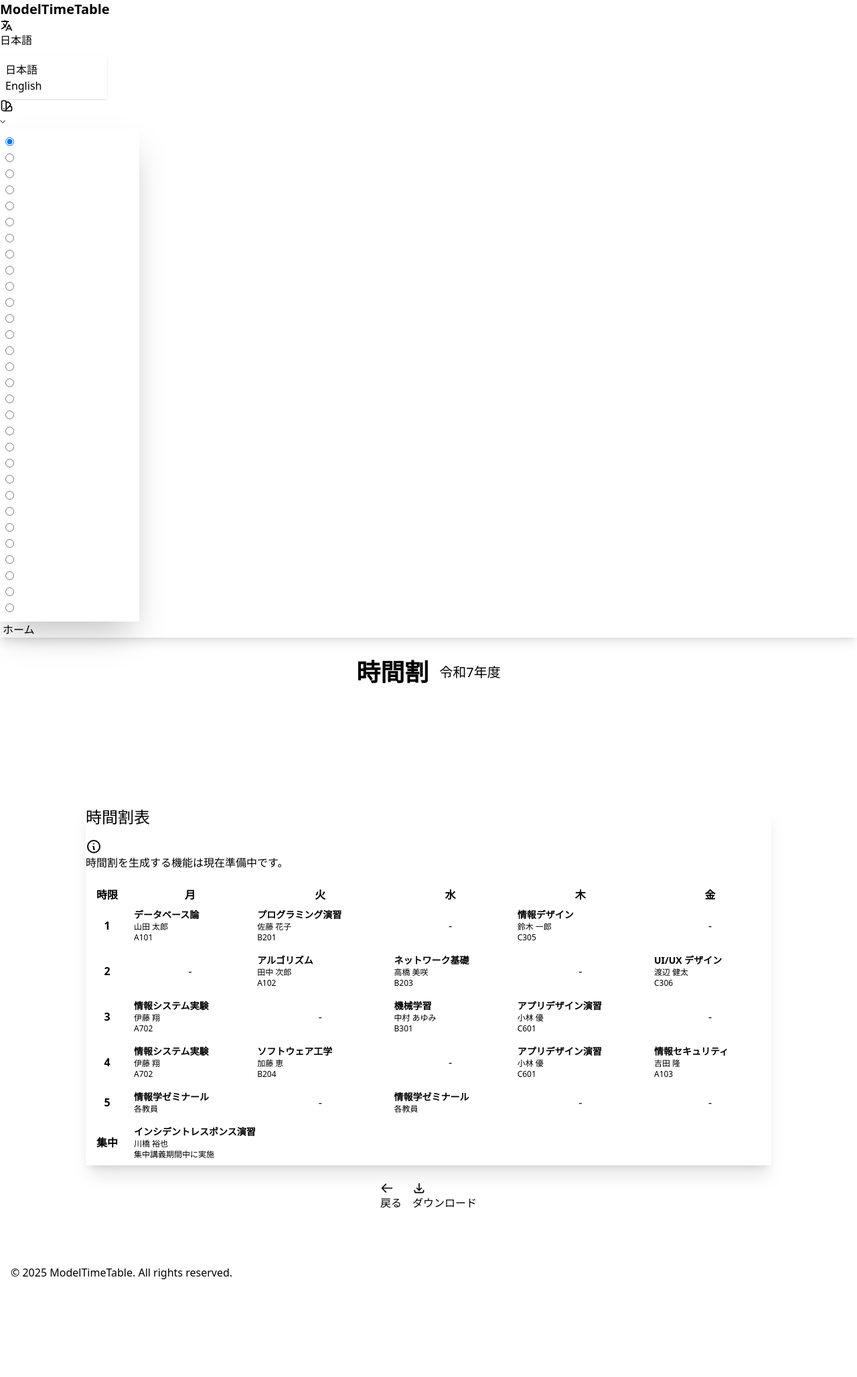
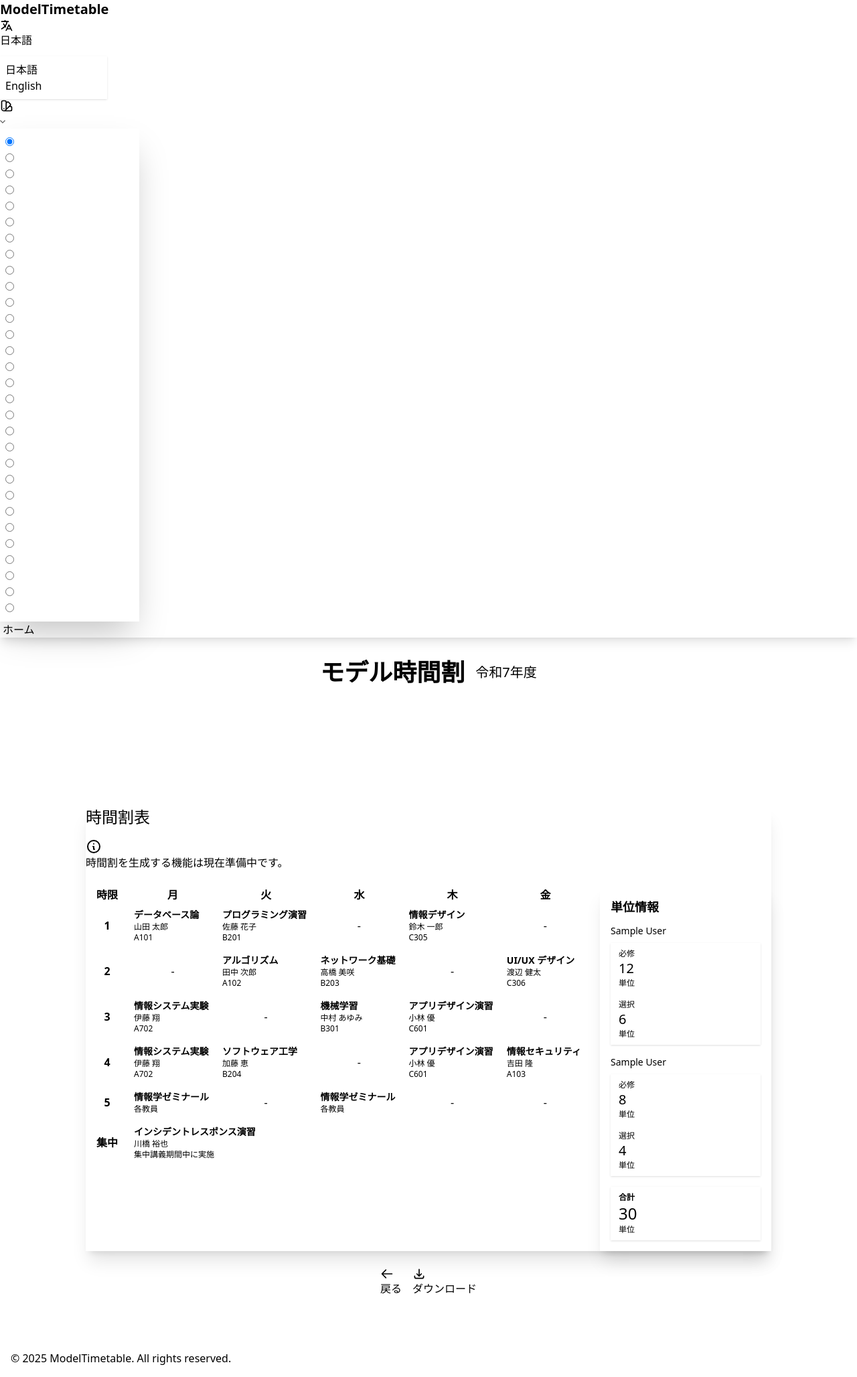
Before and after one commit to tsmh3939/ModelTimeTable, a Flask app: page /result in a window 1280 px wide. Shown: the whole page at 67% size. Before the commit the page ends 1910 px from the top, so only its background shows below. Run offline with Flask 3, Linux system fonts and the light colour scheme; the visitor is signed in with stand-in values (Sample User, id 1); some libraries are stand-ins or nearby versions.

Commit message:
単位数の表示を追加

```diff
--- a/src/config.py
+++ b/src/config.py
@@ -1,6 +1,6 @@
 import os
 
-APP_NAME = "ModelTimeTable"
+APP_NAME = "ModelTimetable"
 DEFAULT_THEME_NAME = "light"
 DEBUG = True
 
--- a/src/templates/result.html
+++ b/src/templates/result.html
@@ -62,9 +62,11 @@
                 <span>{{ t('result', 'generating_message') }}</span>
             </div>
 
-            <!-- 時間割表 -->
-            <div class="overflow-x-auto mt-6">
-                <table class="table w-full">
+            <!-- 時間割表と単位情報 -->
+            <div class="flex flex-col lg:flex-row gap-4 mt-6">
+                <!-- 時間割表 -->
+                <div class="flex-1 overflow-x-auto">
+                    <table class="table w-full">
                     <thead>
                         <tr class="bg-base-200">
                             <th class="text-center w-16">{{ t('result', 'period') }}</th>
@@ -222,6 +224,61 @@
                         </tr>
                     </tbody>
                 </table>
+                </div>
+
+                <!-- 単位情報 -->
+                <div class="w-full lg:w-64">
+                    <div class="card bg-base-100 shadow-xl">
+                        <div class="card-body p-4">
+                            <h3 class="font-semibold text-lg mb-3">{{ t('result', 'credit_info') }}</h3>
+
+                            <!-- 第一メジャー単位 -->
+                            <div class="mb-4">
+                                <div class="text-sm font-medium text-primary mb-2">{{ major1_name }}</div>
+                                <div class="stats stats-vertical shadow w-full">
+                                    <div class="stat py-2 px-3">
+                                        <div class="stat-title text-xs">{{ t('result', 'required') }}</div>
+                                        <div class="stat-value text-xl">12</div>
+                                        <div class="stat-desc text-xs">{{ t('result', 'credits') }}</div>
+                                    </div>
+                                    <div class="stat py-2 px-3">
+                                        <div class="stat-title text-xs">{{ t('result', 'elective') }}</div>
+                                        <div class="stat-value text-xl">6</div>
+                                        <div class="stat-desc text-xs">{{ t('result', 'credits') }}</div>
+                                    </div>
+                                </div>
+                            </div>
+
+                            <!-- 第二メジャー単位 -->
+                            <div class="mb-4">
+                                <div class="text-sm font-medium text-secondary mb-2">{{ major2_name }}</div>
+                                <div class="stats stats-vertical shadow w-full">
+                                    <div class="stat py-2 px-3">
+                                        <div class="stat-title text-xs">{{ t('result', 'required') }}</div>
+                                        <div class="stat-value text-xl">8</div>
+                                        <div class="stat-desc text-xs">{{ t('result', 'credits') }}</div>
+                                    </div>
+                                    <div class="stat py-2 px-3">
+                                        <div class="stat-title text-xs">{{ t('result', 'elective') }}</div>
+                                        <div class="stat-value text-xl">4</div>
+                                        <div class="stat-desc text-xs">{{ t('result', 'credits') }}</div>
+                                    </div>
+                                </div>
+                            </div>
+
+                            <div class="divider my-2"></div>
+
+                            <!-- 合計単位 -->
+                            <div class="stats shadow w-full bg-accent/10">
+                                <div class="stat py-2 px-3">
+                                    <div class="stat-title text-xs font-semibold">{{ t('result', 'total') }}</div>
+                                    <div class="stat-value text-2xl text-accent">30</div>
+                                    <div class="stat-desc text-xs font-medium">{{ t('result', 'credits') }}</div>
+                                </div>
+                            </div>
+                        </div>
+                    </div>
+                </div>
             </div>
         </div>
     </div>
--- a/src/translations/ui_text.py
+++ b/src/translations/ui_text.py
@@ -79,7 +79,7 @@ SQL = {
 
 # リザルトページ
 RESULT = {
-    "title": {"ja": "時間割", "en": "Timetable"},
+    "title": {"ja": "モデル時間割", "en": "ModelTimetable"},
     "subtitle": {"ja": "選択した条件に基づく時間割", "en": "Timetable based on your selections"},
     "back": {"ja": "戻る", "en": "Back"},
     "selected_conditions": {"ja": "選択した条件", "en": "Selected Conditions"},
@@ -94,6 +94,11 @@ RESULT = {
     "intensive": {"ja": "集中", "en": "Intensive"},
     "intensive_courses": {"ja": "集中講義", "en": "Intensive Courses"},
     "download": {"ja": "ダウンロード", "en": "Download"},
+    "credit_info": {"ja": "単位情報", "en": "Credit Information"},
+    "required": {"ja": "必修", "en": "Required"},
+    "elective": {"ja": "選択", "en": "Elective"},
+    "credits": {"ja": "単位", "en": "credits"},
+    "total": {"ja": "合計", "en": "Total"},
 }
 
 # エラーページ
```
